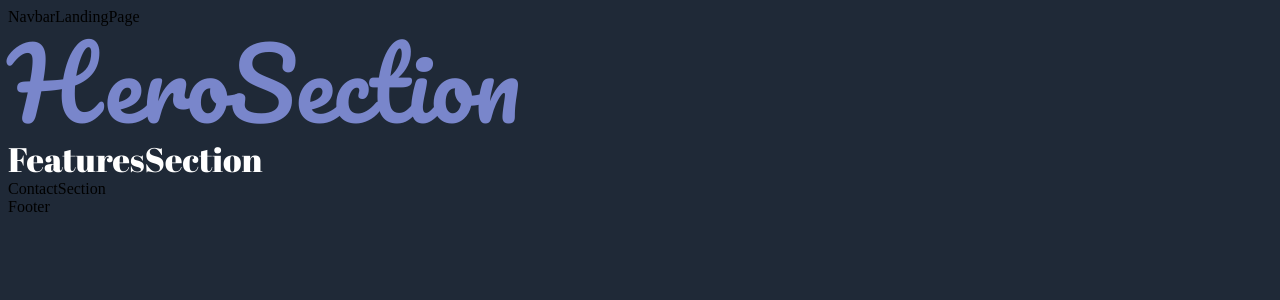
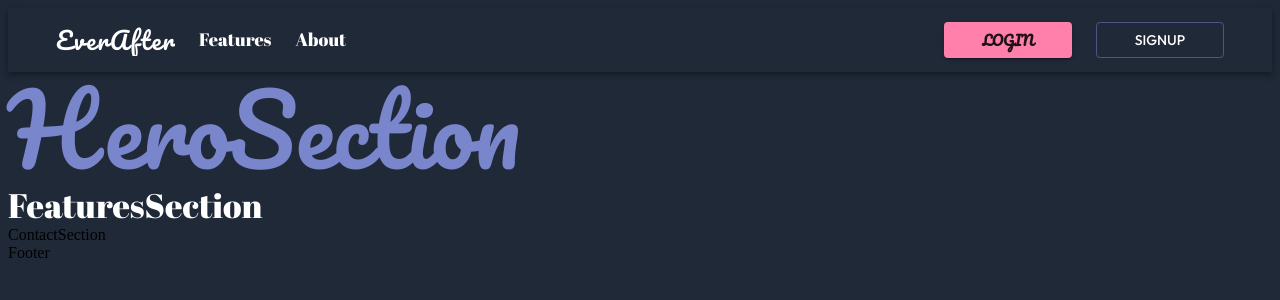
Before and after one commit to OriGuyUniqueDev/everAfterFrontMui, a React (Vite) app: page / in a window 1280 px wide. Shown: the top 300 px of the page. Built offline with nearby package versions, Linux system fonts and the light colour scheme.

Commit message:
slice to the navbar to components

```diff
--- a/src/components/LandingPage/NavbarLandingPage/NavbarLandingPage.tsx
+++ b/src/components/LandingPage/NavbarLandingPage/NavbarLandingPage.tsx
@@ -1,10 +1,32 @@
 /* eslint-disable @typescript-eslint/no-empty-interface */
-import { FunctionComponent } from "react";
+import { AppBar, Button, Container, Stack, Toolbar } from "@mui/material";
+import { FunctionComponent, useState } from "react";
+import DrawerNavBar from "./components/LandingPageDrawerNavBar";
+import LandingPageButtons from "./components/LandingPageButtons";
+import LandingPageHamburger from "./components/LandingPageHamburger";
+import LandingPageLeftSideNavBar from "./components/LandingPageLeftSideNavBar";
 
 interface NavbarLandingPageProps {}
 
 const NavbarLandingPage: FunctionComponent<NavbarLandingPageProps> = () => {
-	return <div>NavbarLandingPage</div>;
+	const [isOpenDrawer, setOpenDrawer] = useState(false);
+	const handleOpenDrawer = () => {
+		setOpenDrawer(!isOpenDrawer);
+	};
+	return (
+		<AppBar position="relative" sx={{ bgcolor: "transparent" }}>
+			<Container maxWidth="xl">
+				<Toolbar>
+					<Stack gap={3} direction={"row"} justifyContent="space-between" alignItems={"center"} width={"100%"}>
+						<LandingPageLeftSideNavBar />
+						<LandingPageButtons showButtons={false} />
+					</Stack>
+					<LandingPageHamburger handleOpenDrawer={handleOpenDrawer} />
+				</Toolbar>
+			</Container>
+			<DrawerNavBar isOpenDrawer={isOpenDrawer} handleOpenDrawer={handleOpenDrawer} />
+		</AppBar>
+	);
 };
 
 export default NavbarLandingPage;
--- /dev/null
+++ b/src/components/LandingPage/NavbarLandingPage/components/LandingPageButtons.tsx
@@ -0,0 +1,22 @@
+/* eslint-disable @typescript-eslint/no-empty-interface */
+import { Stack, Button } from "@mui/material";
+import { FunctionComponent } from "react";
+
+interface LandingPageButtonsProps {
+	showButtons: boolean;
+}
+
+const LandingPageButtons: FunctionComponent<LandingPageButtonsProps> = ({ showButtons }) => {
+	return (
+		<Stack direction={"row"} gap={3} display={{ xs: showButtons ? "flex" : "none", md: "flex" }}>
+			<Button sx={{ fontFamily: "Pacifico", fontWeight: "700", width: "8rem" }} size={"medium"} variant="contained" color="secondary">
+				Login
+			</Button>
+			<Button sx={{ width: "8rem", color: "#fff", outlineColor: "#fff" }} variant="outlined" size={"medium"}>
+				SignUp
+			</Button>
+		</Stack>
+	);
+};
+
+export default LandingPageButtons;
--- /dev/null
+++ b/src/components/LandingPage/NavbarLandingPage/components/LandingPageDrawerLeftNavBar.tsx
@@ -0,0 +1,25 @@
+/* eslint-disable @typescript-eslint/no-empty-interface */
+import { Stack, Typography } from "@mui/material";
+import { FunctionComponent } from "react";
+import { NavLink } from "react-router-dom";
+
+interface LandingPageDrawerLeftNavBarProps {}
+
+const LandingPageDrawerLeftNavBar: FunctionComponent<LandingPageDrawerLeftNavBarProps> = () => {
+	return (
+		<Stack spacing={3}>
+			<NavLink to={"#features"}>
+				<Typography fontFamily={"Abril Fatface"} color={"text.primary"} variant="body1" fontSize={24}>
+					Features
+				</Typography>
+			</NavLink>
+			<NavLink to={"about"}>
+				<Typography fontFamily={"Abril Fatface"} color={"text.primary"} variant="body1" fontSize={24}>
+					About
+				</Typography>
+			</NavLink>
+		</Stack>
+	);
+};
+
+export default LandingPageDrawerLeftNavBar;
--- /dev/null
+++ b/src/components/LandingPage/NavbarLandingPage/components/LandingPageDrawerNavBar.tsx
@@ -0,0 +1,23 @@
+import { Drawer, Stack, Typography } from "@mui/material";
+import { FunctionComponent } from "react";
+import { NavLink } from "react-router-dom";
+import LandingPageButtons from "./LandingPageButtons";
+import LandingPageDrawerLeftNavBar from "./LandingPageDrawerLeftNavBar";
+
+interface LandingPageDrawerNavBarProps {
+	isOpenDrawer: boolean;
+	handleOpenDrawer: VoidFunction;
+}
+
+const LandingPageDrawerNavBar: FunctionComponent<LandingPageDrawerNavBarProps> = ({ isOpenDrawer, handleOpenDrawer }) => {
+	return (
+		<Drawer open={isOpenDrawer} onClose={handleOpenDrawer}>
+			<Stack spacing={3} paddingX={4} paddingY={4} paddingTop={10} justifyContent="space-between" height={"100%"}>
+				<LandingPageDrawerLeftNavBar />
+				<LandingPageButtons showButtons={true} />
+			</Stack>
+		</Drawer>
+	);
+};
+
+export default LandingPageDrawerNavBar;
--- /dev/null
+++ b/src/components/LandingPage/NavbarLandingPage/components/LandingPageHamburger.tsx
@@ -0,0 +1,25 @@
+import { IconButton } from "@mui/material";
+import { FunctionComponent } from "react";
+import MenuIcon from "@mui/icons-material/Menu";
+
+interface LandingPageHamburgerProps {
+	handleOpenDrawer: () => void;
+}
+
+const LandingPageHamburger: FunctionComponent<LandingPageHamburgerProps> = ({ handleOpenDrawer }) => {
+	return (
+		<IconButton
+			size="large"
+			aria-label="account of current user"
+			aria-controls="menu-appbar"
+			aria-haspopup="true"
+			onClick={handleOpenDrawer}
+			color="inherit"
+			sx={{ display: { xs: "block", md: "none" } }}
+		>
+			<MenuIcon />
+		</IconButton>
+	);
+};
+
+export default LandingPageHamburger;
--- /dev/null
+++ b/src/components/LandingPage/NavbarLandingPage/components/LandingPageLeftSideNavBar.tsx
@@ -0,0 +1,30 @@
+/* eslint-disable @typescript-eslint/no-empty-interface */
+import { Stack, Typography } from "@mui/material";
+import { FunctionComponent } from "react";
+import { NavLink } from "react-router-dom";
+
+interface LandingPageLeftSideNavBarProps {}
+
+const LandingPageLeftSideNavBar: FunctionComponent<LandingPageLeftSideNavBarProps> = () => {
+	return (
+		<Stack gap={3} direction={"row"} width={"100%"} alignItems={"center"}>
+			<NavLink to={"/"}>
+				<Typography variant="h5" fontFamily={"Pacifico"} noWrap sx={{ letterSpacing: "0.1rem" }}>
+					EverAfter
+				</Typography>
+			</NavLink>
+			<NavLink to={"/#features"}>
+				<Typography fontFamily={"Abril Fatface"} color={"text.primary"} variant="body1" fontSize={18}>
+					Features
+				</Typography>
+			</NavLink>
+			<NavLink to={"about"}>
+				<Typography fontFamily={"Abril Fatface"} color={"text.primary"} variant="body1" fontSize={18} display={{ xs: "none", md: "block" }}>
+					About
+				</Typography>
+			</NavLink>
+		</Stack>
+	);
+};
+
+export default LandingPageLeftSideNavBar;
--- a/src/styles/main.css
+++ b/src/styles/main.css
@@ -2,3 +2,9 @@
 html {
 	background-color: #1f2937;
 }
+a,
+a:active,
+a:visited {
+	text-decoration: none;
+	color: white;
+}
--- a/src/styles/muiTheme.ts
+++ b/src/styles/muiTheme.ts
@@ -42,5 +42,11 @@ export const theme = createTheme({
 		h4: {
 			fontFamily: '"Abril Fatface", sans-serif',
 		},
+		h5: {
+			fontFamily: '"Abril Fatface", sans-serif',
+		},
+		h6: {
+			fontFamily: '"Abril Fatface", sans-serif',
+		},
 	},
 });
```
